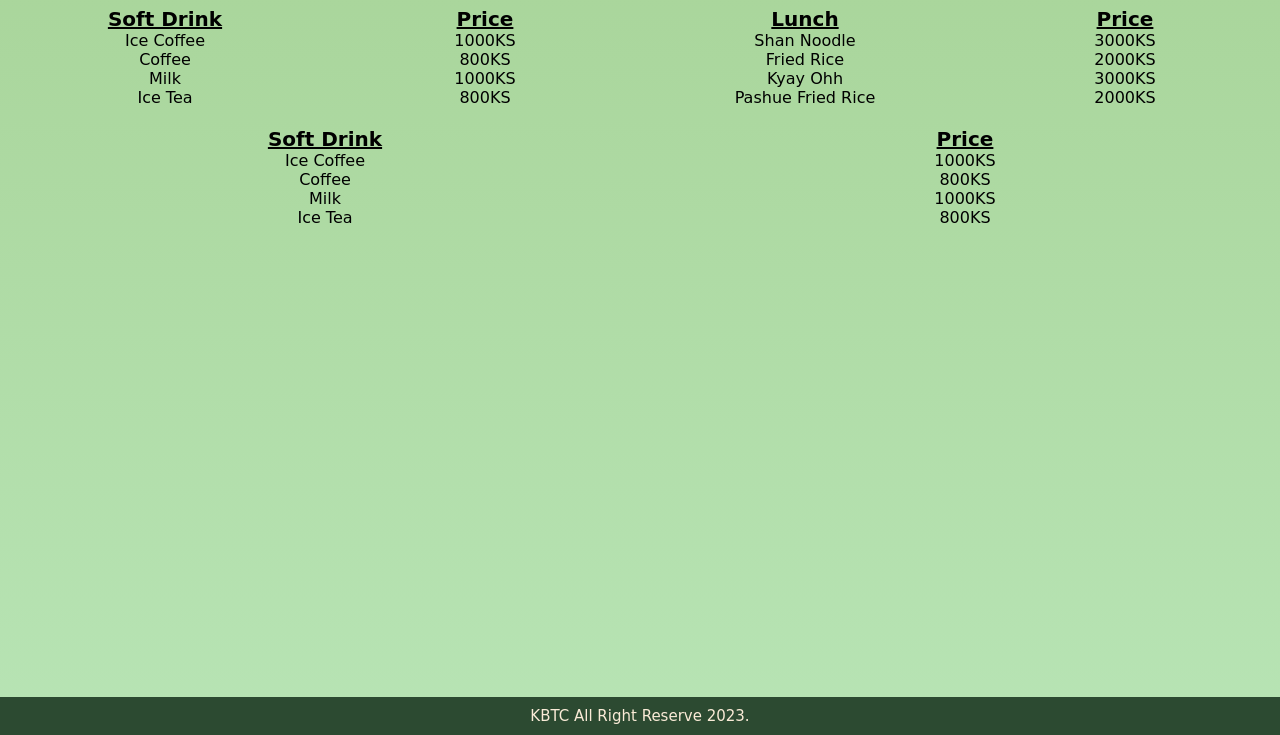
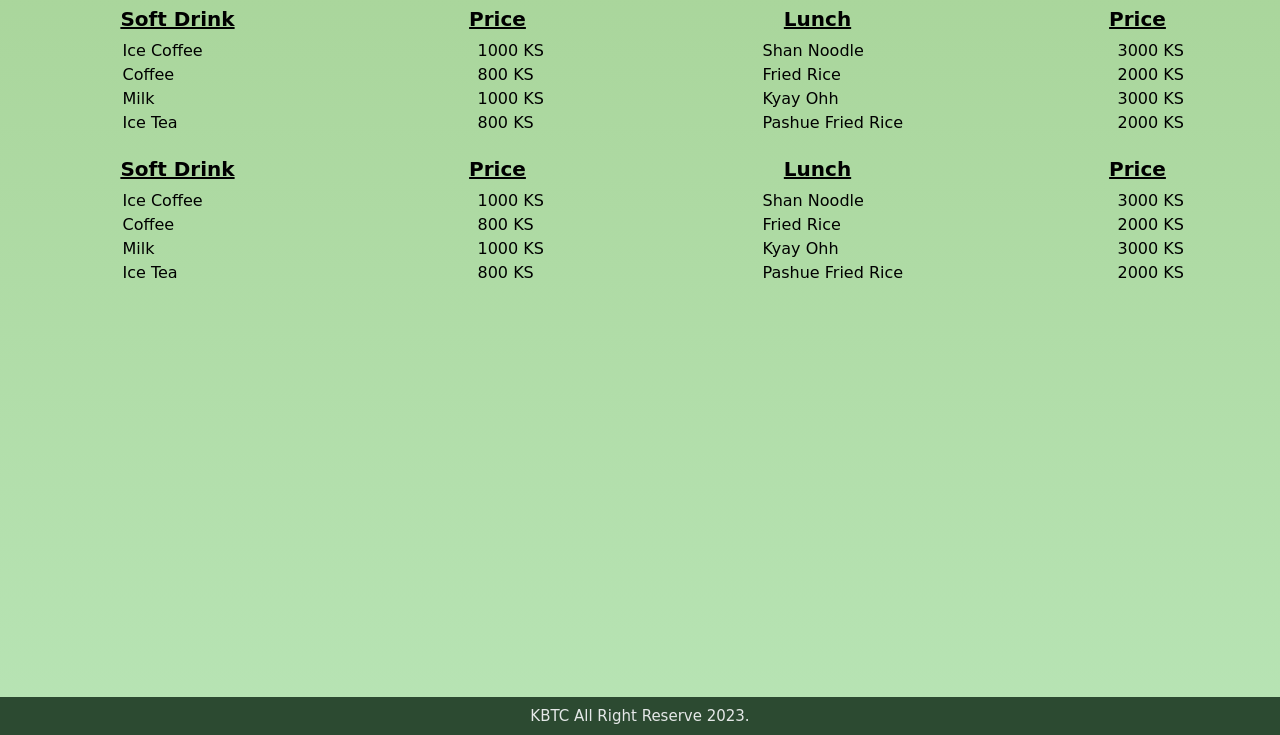
Before and after one commit to YanLynnKyaw/FoodMenu, a plain HTML site: page index.html in a window 1280 px wide. Shown: the part 147-882 px from the top of the page. Drawn offline with Linux system fonts and the light colour scheme; a web font is replaced by a local one.

Commit message:
chg text_flex-start

```diff
--- a/css/style.css
+++ b/css/style.css
@@ -53,7 +53,7 @@ h4{
     font-size: 20px;
     display: flex;
     justify-content: center;
-
+    margin-bottom: 10px;
 }
 footer{
     display: flex;
@@ -71,7 +71,7 @@ footer{
     margin-top: 20px;
     background: #2c4a31;
     padding: 10px;
-    color: antiquewhite;
+    color: rgb(229, 232, 232);
     font-weight: 500;
     font-size: 15px;
 }
@@ -87,10 +87,12 @@ ul{
 }
 li{
     display: flex;
-    justify-content: center;
+    justify-content: flex-start;
+    padding-left: 45px;
+    margin-bottom: 5px;
 }
 .food_menu{
-    width: 170px;
+    width: 200px;
     margin: 10px;
     /* border: solid #555843 2px;
     border-radius: 20px;
@@ -99,7 +101,7 @@ li{
     color: #313531; */
 }
 .food_price{
-    width: 150px;
+    width: 130px;
     margin: 10px;
     /* border: solid #555843 2px;
     border-radius: 20px;
--- a/index.html
+++ b/index.html
@@ -26,10 +26,10 @@
                 <div class="food_price">
                     <h4>Price</h4>
                     <ul>
-                        <li>1000KS</li>
-                        <li>800KS</li>
-                        <li>1000KS</li>
-                        <li>800KS</li>
+                        <li>1000 KS</li>
+                        <li>800 KS</li>
+                        <li>1000 KS</li>
+                        <li>800 KS</li>
                     </ul>
                 </div>
 
@@ -45,10 +45,10 @@
                 <div class="food_price">
                     <h4>Price</h4>
                     <ul>
-                        <li>3000KS</li>
-                        <li>2000KS</li>
-                        <li>3000KS</li>
-                        <li>2000KS</li>
+                        <li>3000 KS</li>
+                        <li>2000 KS</li>
+                        <li>3000 KS</li>
+                        <li>2000 KS</li>
                     </ul>
                 </div>
             </div>
@@ -66,10 +66,29 @@
                 <div class="food_price">
                     <h4>Price</h4>
                     <ul>
-                        <li>1000KS</li>
-                        <li>800KS</li>
-                        <li>1000KS</li>
-                        <li>800KS</li>
+                        <li>1000 KS</li>
+                        <li>800 KS</li>
+                        <li>1000 KS</li>
+                        <li>800 KS</li>
+                    </ul>
+                </div>
+
+                <div class="food_menu">
+                    <h4>Lunch</h4>
+                    <ul>
+                        <li>Shan Noodle</li>
+                        <li>Fried Rice</li>
+                        <li>Kyay Ohh</li>
+                        <li>Pashue Fried Rice</li>
+                    </ul>
+                </div>
+                <div class="food_price">
+                    <h4>Price</h4>
+                    <ul>
+                        <li>3000 KS</li>
+                        <li>2000 KS</li>
+                        <li>3000 KS</li>
+                        <li>2000 KS</li>
                     </ul>
                 </div>
             </div>
```
